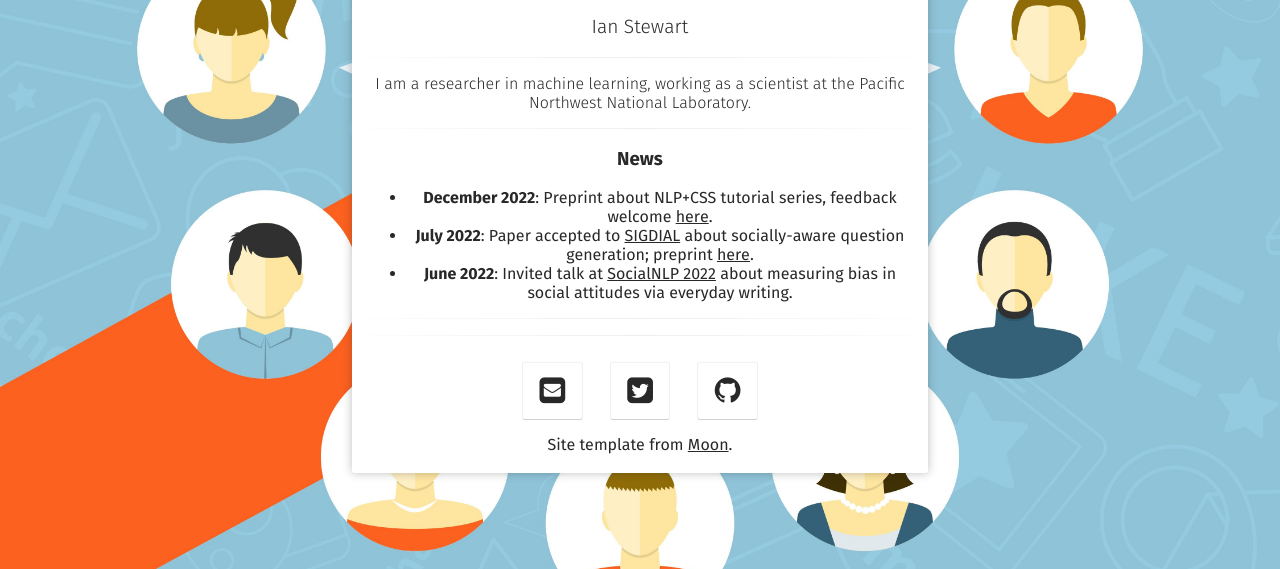
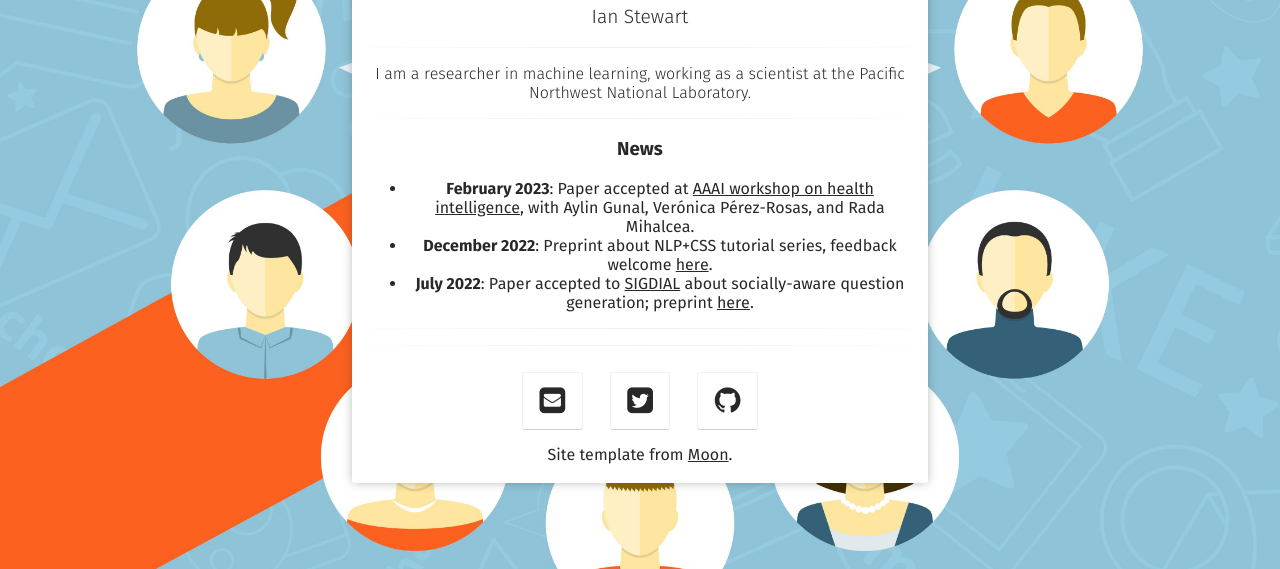
Before and after one commit to ianbstewart/ianbstewart.github.io, a Jekyll site: the page built from index.html, in a window 1280 px wide, cut to the strip 331-900 px from the top of the page. Built offline with Jekyll 4.4.1, drawn with Linux system fonts in a browser that asks for light colours; some web fonts are replaced.

Commit message:
updated question paper

```diff
--- a/_layouts/home.html
+++ b/_layouts/home.html
@@ -37,9 +37,9 @@ layout: compress
                  <hr class="hr-line">
                  <h3><b>News</b></h3>
                 <ul>
+                <li><b>February 2023</b>: Paper accepted at <a href="https://w3phiai2023.w3phi.com/">AAAI workshop on health intelligence</a>, with Aylin Gunal, Verónica Pérez-Rosas, and Rada Mihalcea.
                 <li><b>December 2022</b>: Preprint about NLP+CSS tutorial series, feedback welcome <a href="https://arxiv.org/abs/2211.15971">here</a>.
                 <li><b>July 2022</b>: Paper accepted to <a href="https://2022.sigdial.org/">SIGDIAL</a> about socially-aware question generation; preprint <a href="https://arxiv.org/abs/2110.08445">here</a>.
-                <li><b>June 2022</b>: Invited talk at <a href="https://sites.google.com/view/socialnlp2022/">SocialNLP 2022</a> about measuring bias in social attitudes via everyday writing.
                 </ul>
                  <hr class="hr-line">
                  {% include social-links.html %}
```
